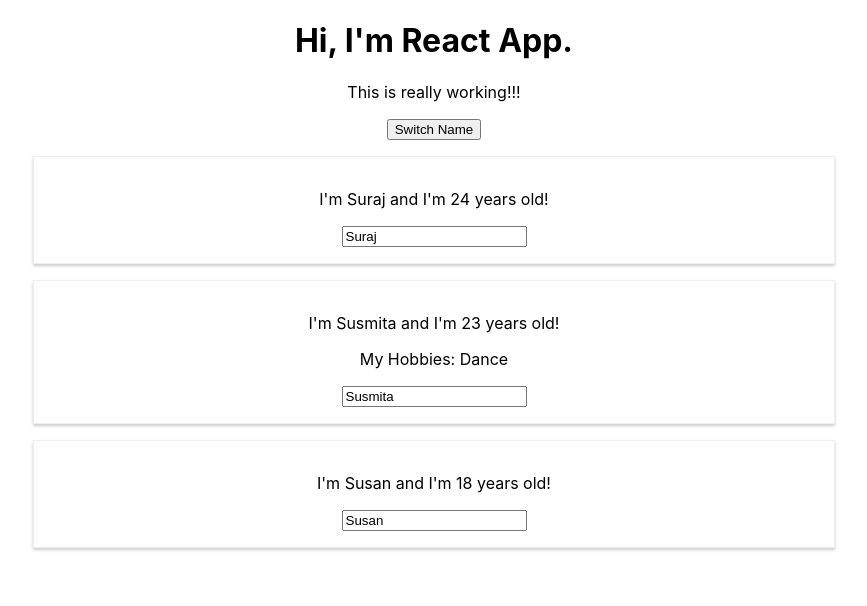
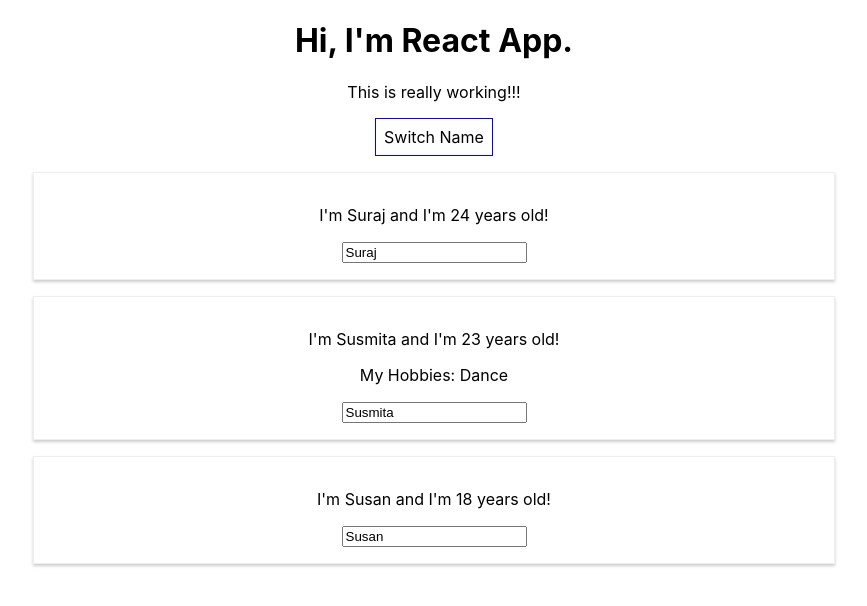
Before and after one commit to surajnepali/react-complete-guide, a React (Create React App) app: page / in a window 1280 px wide. Shown: the top 606 px of the page, without its empty margins (206-1073 px from the left). Built offline with nearby package versions, Linux system fonts and the light colour scheme.

Commit message:
Working with inline styles

```diff
--- a/src/App.js
+++ b/src/App.js
@@ -35,12 +35,23 @@
   }
 
   render() {
+
+    const style={
+      backgroundColor: 'white',
+      font: 'inherit',
+      border: '1px solid blue',
+      padding: '8px',
+      cursor: 'pointer'
+    };
+
     return (
       //JSX
       <div className="App">
         <h1>Hi, I'm React App.</h1>
         <p>This is really working!!!</p>
-        <button onClick={() => this.switchEventHandler('Asmita!!')}>Switch Name</button>
+        <button
+          style={style}
+          onClick={() => this.switchEventHandler('Asmita!!')}>Switch Name</button>
         <Person
           name={this.state.persons[0].name}
           age={this.state.persons[0].age} />
```
